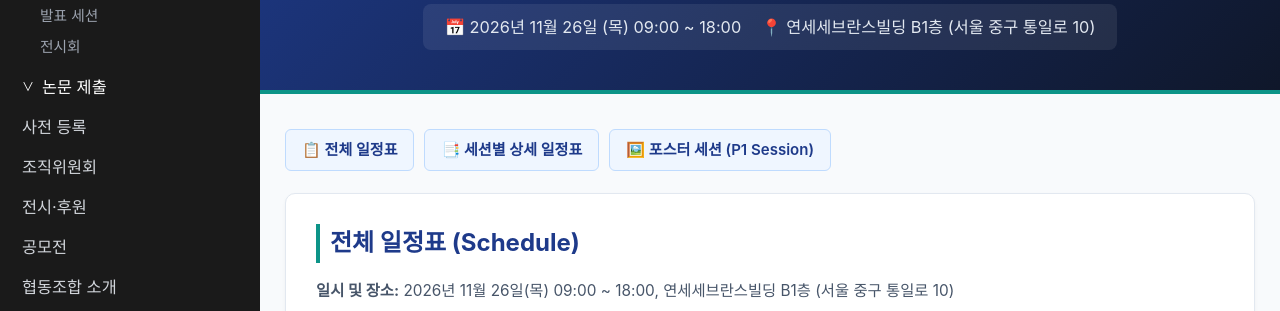
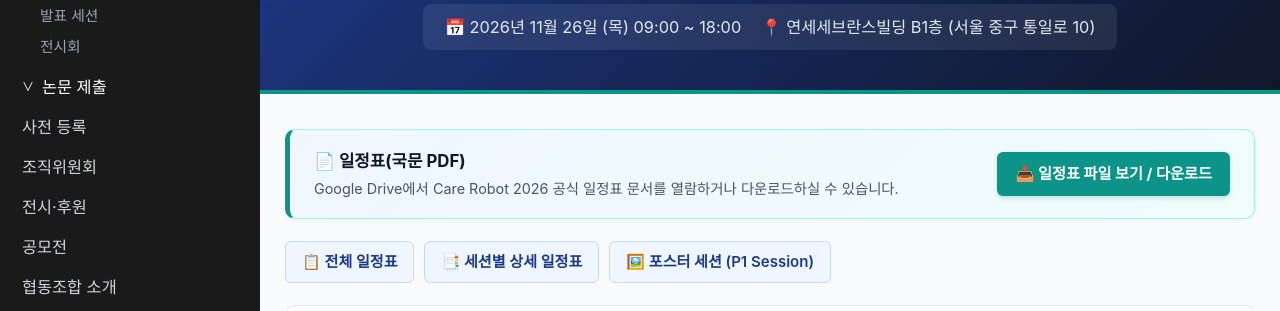
Before and after one commit to KCCRobot/CareRobot2026, a plain HTML site: page schedule_kr.html in a window 1280 px wide. Shown: the part 273-584 px from the top of the page. Drawn offline with Linux system fonts and the light colour scheme.

Commit message:
Add files via upload

```diff
--- a/schedule_kr.html
+++ b/schedule_kr.html
@@ -90,6 +90,15 @@
         </div>
     </header>
     <main>
+        <div class="card" style="background: linear-gradient(135deg, #eff6ff 0%, #f0fdfa 100%); border: 1px solid #99f6e4; border-left: 5px solid #0d9488; padding: 18px 24px; margin-bottom: 22px; display: flex; justify-content: space-between; align-items: center; flex-wrap: wrap; gap: 14px;">
+            <div>
+                <div style="font-weight: 700; color: #0f172a; font-size: 1.05rem;">📄 일정표(국문 PDF)</div>
+                <div style="font-size: 0.9rem; color: #475569; margin-top: 2px;">Google Drive에서 Care Robot 2026 공식 일정표 문서를 열람하거나 다운로드하실 수 있습니다.</div>
+            </div>
+            <a href="https://drive.google.com/file/d/1m_azXQZ4ch1ewUfQE_nSsf8gHWKxLQ7G/view?usp=drive_link" target="_blank" rel="noopener noreferrer" style="display: inline-flex; align-items: center; gap: 8px; background-color: #0d9488; color: #ffffff; font-weight: 700; font-size: 0.95rem; padding: 10px 18px; border-radius: 6px; text-decoration: none; box-shadow: 0 2px 4px rgba(13, 148, 136, 0.25);">
+                📥 일정표 파일 보기 / 다운로드
+            </a>
+        </div>
         <div class="quick-nav">
             <a href="#overall-schedule">📋 전체 일정표</a>
             <a href="#detailed-schedule">📑 세션별 상세 일정표</a>
```
Also changed, not shown: schedule.html (+9 -0 lines).
